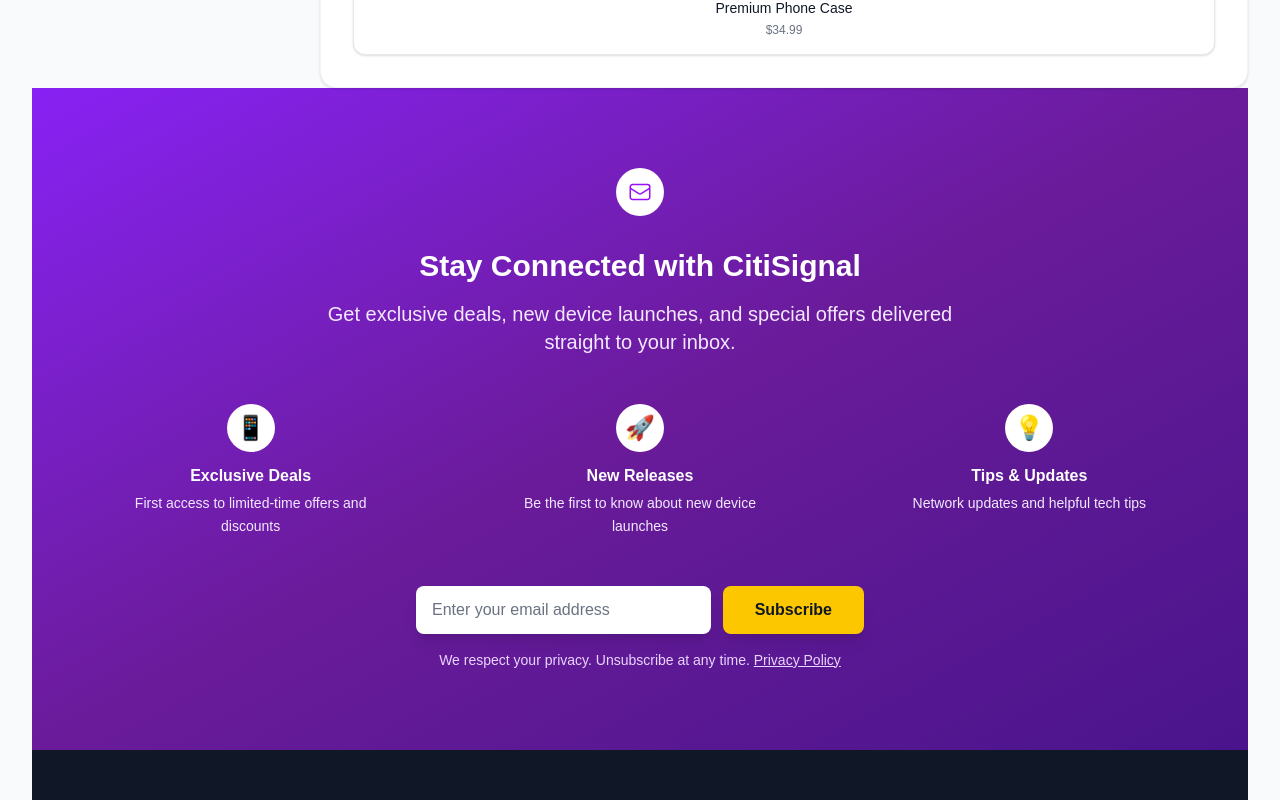
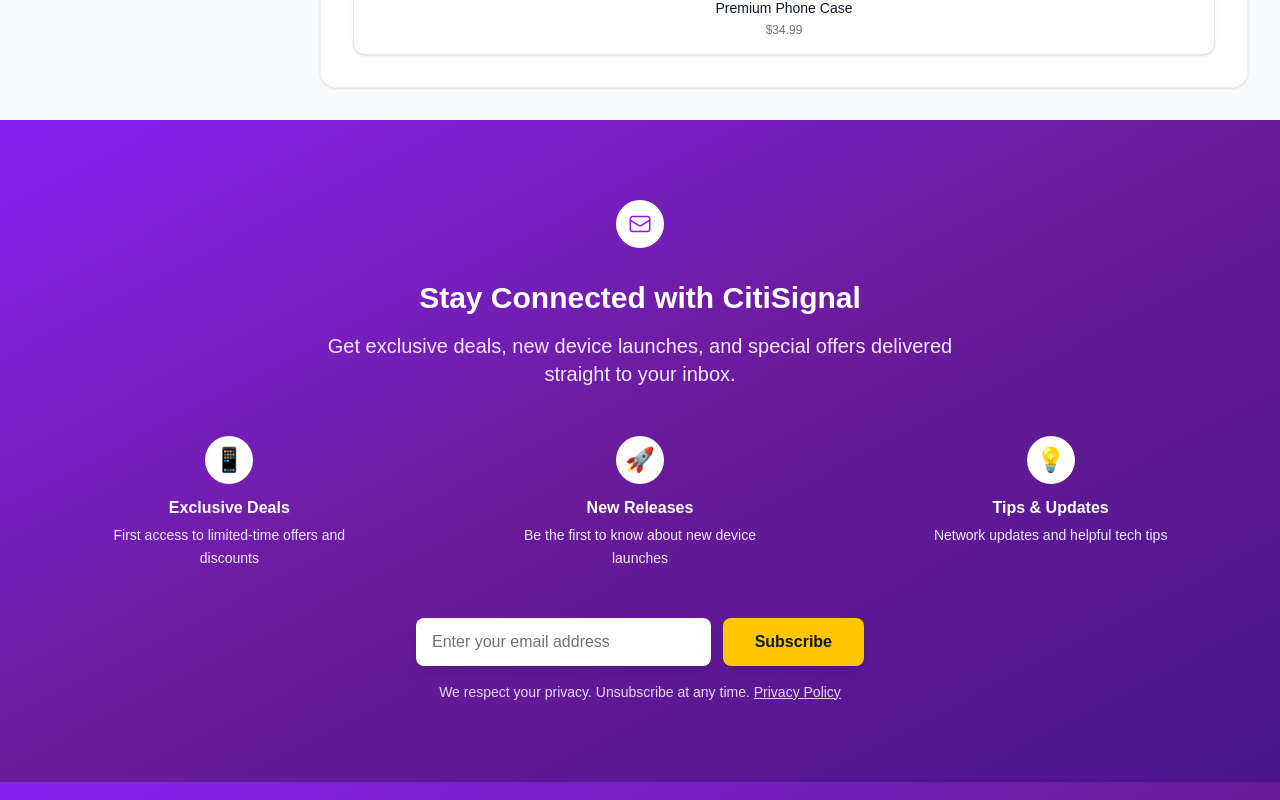
Before and after one commit to skukla/citisignal-nextjs, a Next.js app: page /phones in a window 1280 px wide. Shown: the part 4842-5642 px from the top of the page. Built offline with nearby package versions, Linux system fonts and the light colour scheme.

Commit message:
fix: Move Newsletter and Footer outside PageContainer
- Match homepage layout for Newsletter and Footer sections
- Remove container constraints for full-width sections
- Clean up unused imports

```diff
--- a/src/app/phones/page.tsx
+++ b/src/app/phones/page.tsx
@@ -3,6 +3,7 @@
 import PageContainer from '@/components/layout/PageContainer';
 import TwoColumnLayout from '@/components/layout/TwoColumnLayout';
 import PageFooter from '@/components/layout/PageFooter';
+import NewsletterSection from '@/components/sections/NewsletterSection';
 import BreadcrumbSection from '@/components/ui/layout/BreadcrumbSection';
 import PageHeaderSection from '@/components/ui/layout/PageHeaderSection';
 import SearchAndSort from '@/components/ui/search/SearchAndSort';
@@ -10,7 +11,7 @@ import ResultsCount from '@/components/ui/search/ResultsCount';
 import ProductGridWithEmpty from '@/components/ui/grids/ProductGridWithEmpty';
 import ProductGrid from '@/components/ui/grids/ProductGrid';
 import FilterSidebarResponsive from '@/components/ui/search/FilterSidebar/FilterSidebarResponsive';
-import ProductCard from '@/components/ui/cards/ProductCard';
+
 import TechReviewGrid from '@/components/ui/grids/TechReviewGrid';
 import BuyingGuideGrid from '@/components/ui/grids/BuyingGuideGrid';
 import TipGrid from '@/components/ui/grids/TipGrid';
@@ -46,6 +47,7 @@ export default function PhonesPage() {
   };
 
   return (
+    <div className="min-h-screen">
       <PageContainer background="gray">
         <BreadcrumbSection items={breadcrumbs} />
 
@@ -127,8 +129,10 @@ export default function PhonesPage() {
             )}
           </ProductGridWithEmpty>
         </TwoColumnLayout>
+      </PageContainer>
 
+      <NewsletterSection />
       <PageFooter />
-    </PageContainer>
+    </div>
   );
 }
```
Lines whose indentation alone changed are shown as unchanged.
